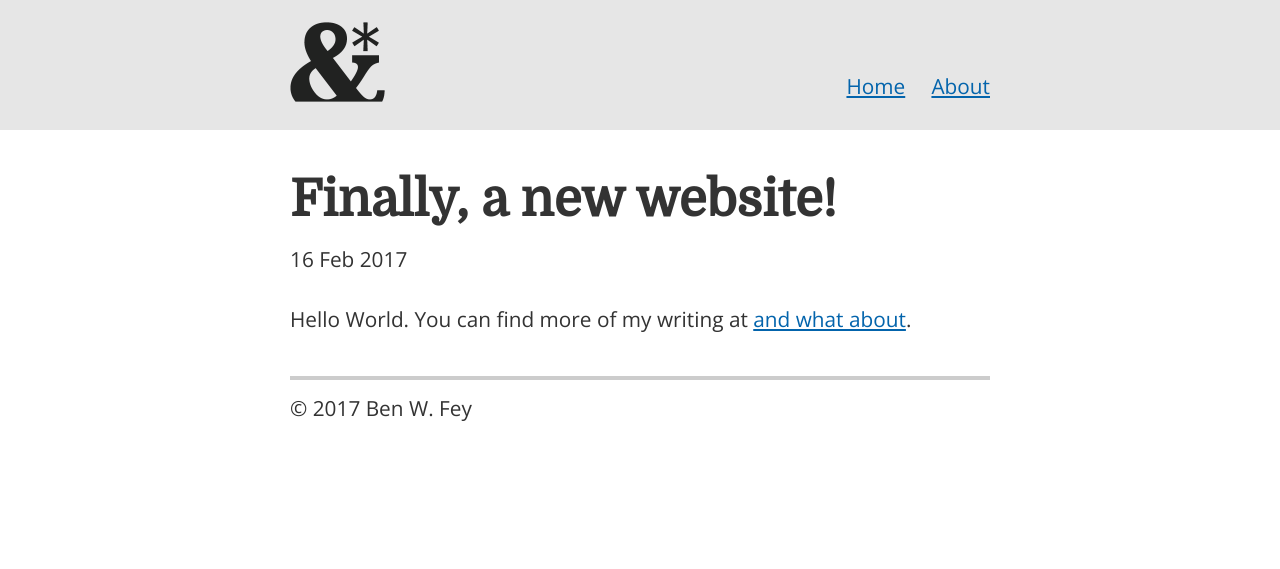
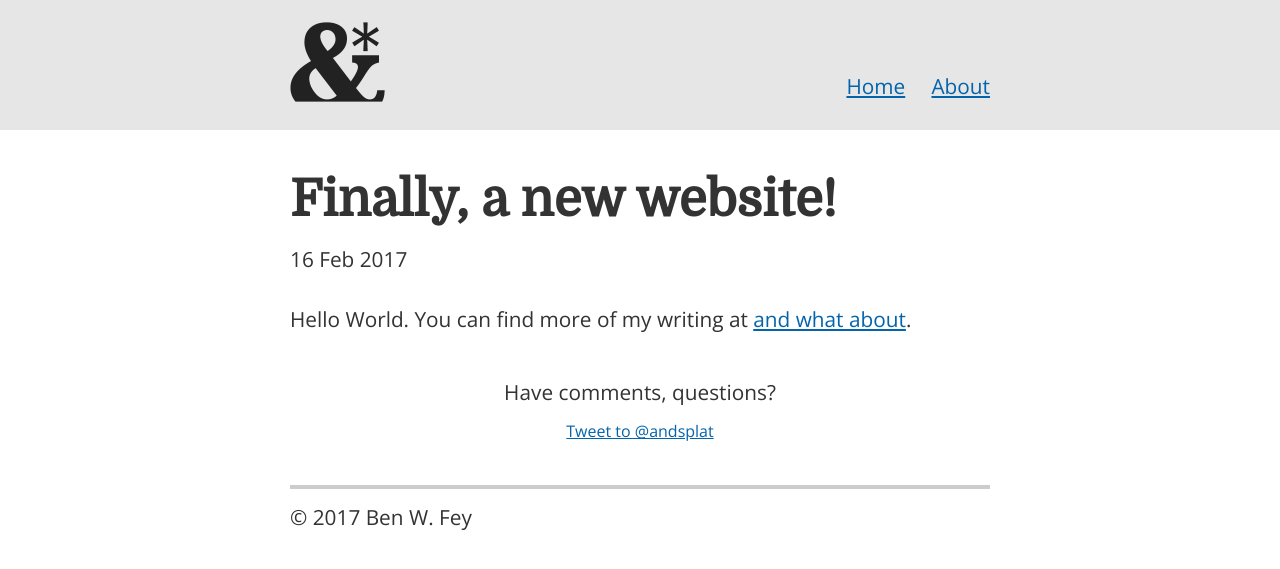
Before and after one commit to andsplat/benwfey, a Jekyll site: the page built from _posts/2017-02-16-new-website.md, in a window 1280 px wide. Shown: the top 569 px of the page. Built offline with Jekyll 4.4.1, drawn with Linux system fonts in a browser that asks for light colours; comment, search, counter and statistics services are not loaded.

Commit message:
added twitter comments to posts

```diff
--- a/_layouts/post.html
+++ b/_layouts/post.html
@@ -6,3 +6,6 @@ layout: default
 <div class="post">
   {{ content }}
 </div>
+<div class="twitter">
+<p class="sm-margin">Have comments, questions?</p> <a href="https://twitter.com/intent/tweet?screen_name=andsplat" class="twitter-mention-button" data-size="large" data-url="http://andsplat.com{{ page.url }}/" data-lang="en" data-dnt="true" data-show-count="false">Tweet to @andsplat</a><script async src="//platform.twitter.com/widgets.js" charset="utf-8"></script>
+</div>
--- a/css/main.css
+++ b/css/main.css
@@ -72,7 +72,10 @@ h6 {
 .border-header {
 	border-bottom: 4px solid #ccc;
 }
-
+.twitter {
+	text-align: center;
+	margin: 2.5em;
+}
 
 p, ul {
 	font-size: 1.3em;
@@ -115,7 +118,9 @@ footer {
 .no-margin {
 	margin: 0;
 }
-
+.sm-margin {
+	margin: 0 0 .5em 0;
+}
 .posts {
 }
 .post-item {
```
